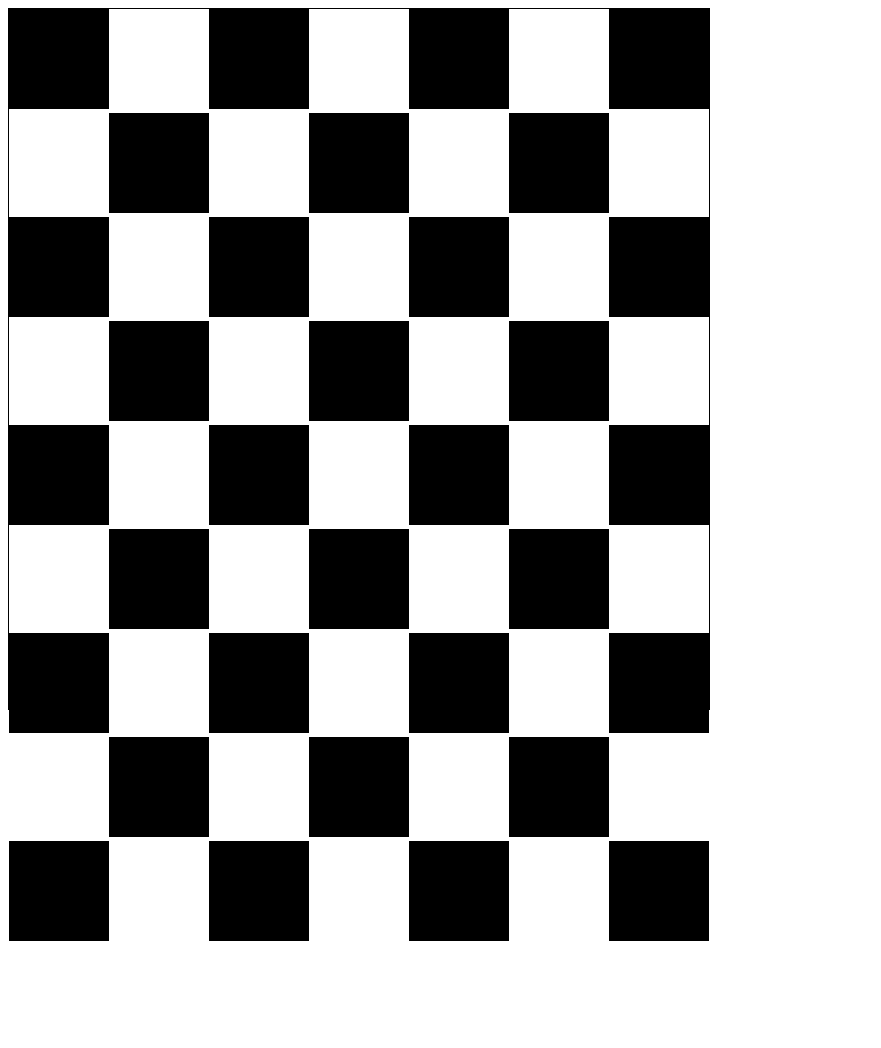
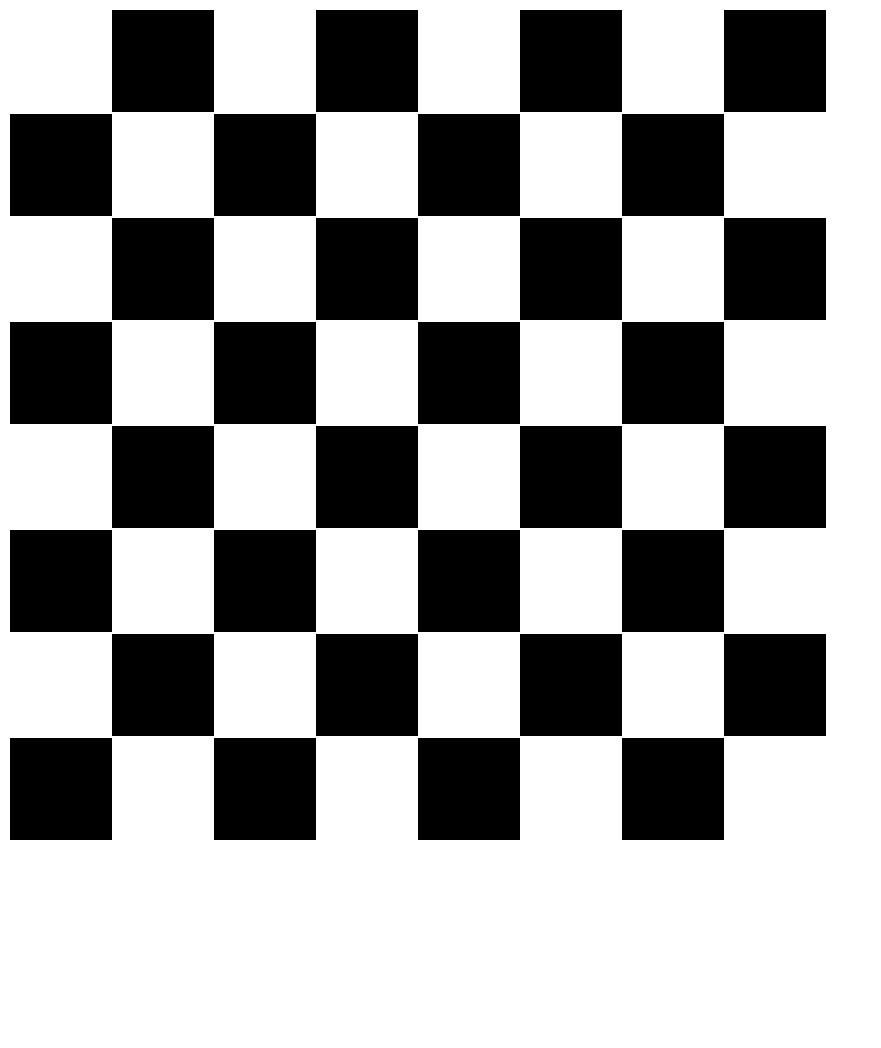
Before and after one commit to LozovayaOlga/jsBase, a plain HTML site: page lesson 5/index.html in a window 1280 px wide. Shown: the whole page, without its empty margins (0-881 px from the left). After the commit the page ends 850 px from the top, so only its background shows below. Drawn offline with Linux system fonts and the light colour scheme.

Commit message:
шахматная доска рисуется таблицей

```diff
--- a/lesson 5/script.js
+++ b/lesson 5/script.js
@@ -1,16 +1,15 @@
-var maindiv = document.createElement('div');
-maindiv.className = "maindiv";
-document.body.appendChild(maindiv);
-
-for (var i = 0; i < 64; i++) {
-	var mainDiv = document.querySelector('.maindiv');
-	var div = document.createElement('div');
-	if (i % 2) {
-		div.className = "white";
-
-	} else {
-			div.className = "black";
-
-	}
-	mainDiv.appendChild(div);
+var table = document.createElement("table");
+for (var i = 1; i < 9; i++) {
+    var tr = document.createElement('tr');
+    for (var j = 1; j < 9; j++) {
+        var td = document.createElement('td');
+        if (i%2 == j%2) {
+            td.className = "white";
+        } else {
+            td.className = "black";
+        }
+        tr.appendChild(td);
+    }
+    table.appendChild(tr);
 }
+document.body.appendChild(table);
--- a/lesson 5/style.css
+++ b/lesson 5/style.css
@@ -1,10 +1,4 @@
 
-
-.maindiv {
-    width: 700px;
-    height: 700px;
-    border: 1px solid black;
-}
 .black {
 		display: inline-block;
     width: 100px;
```
